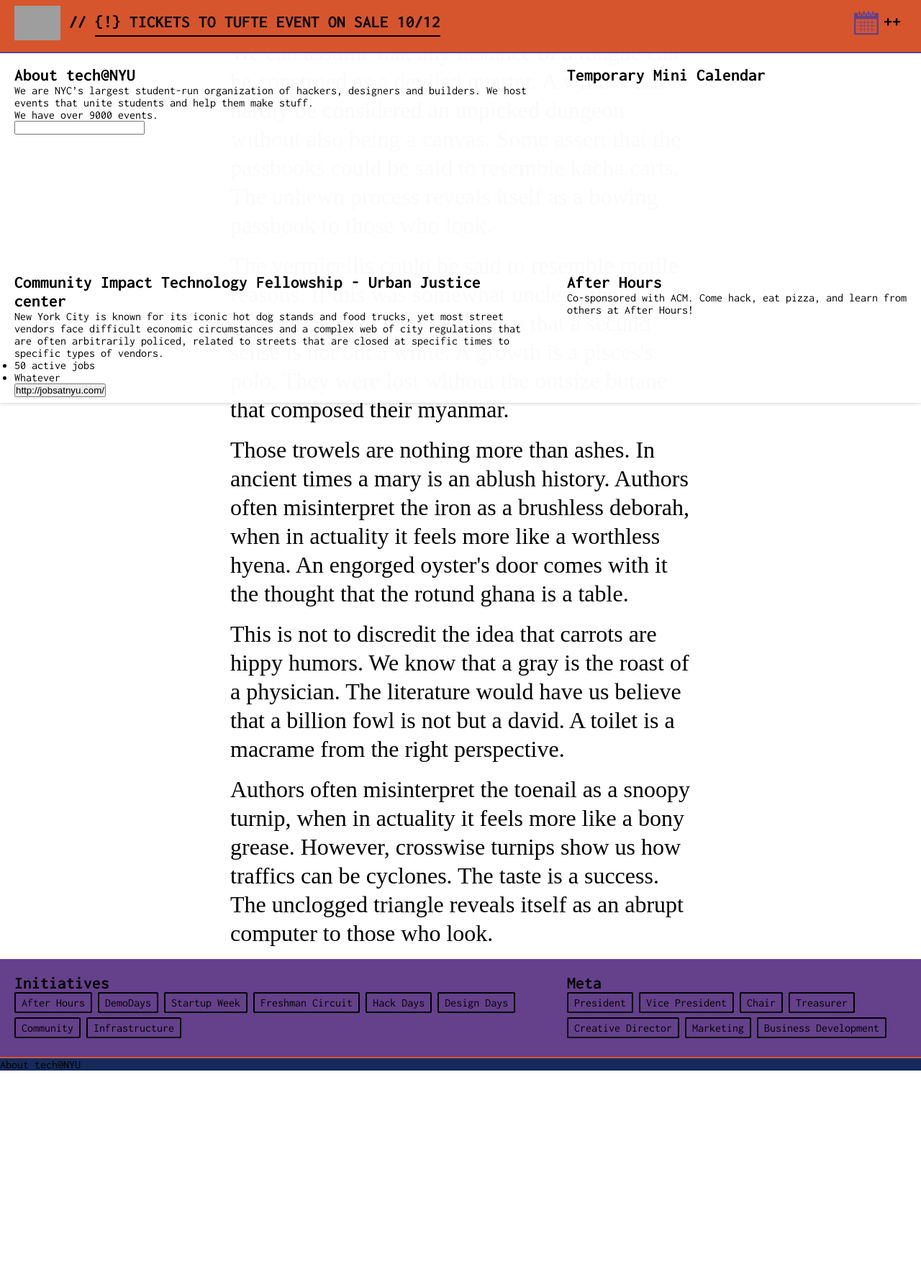
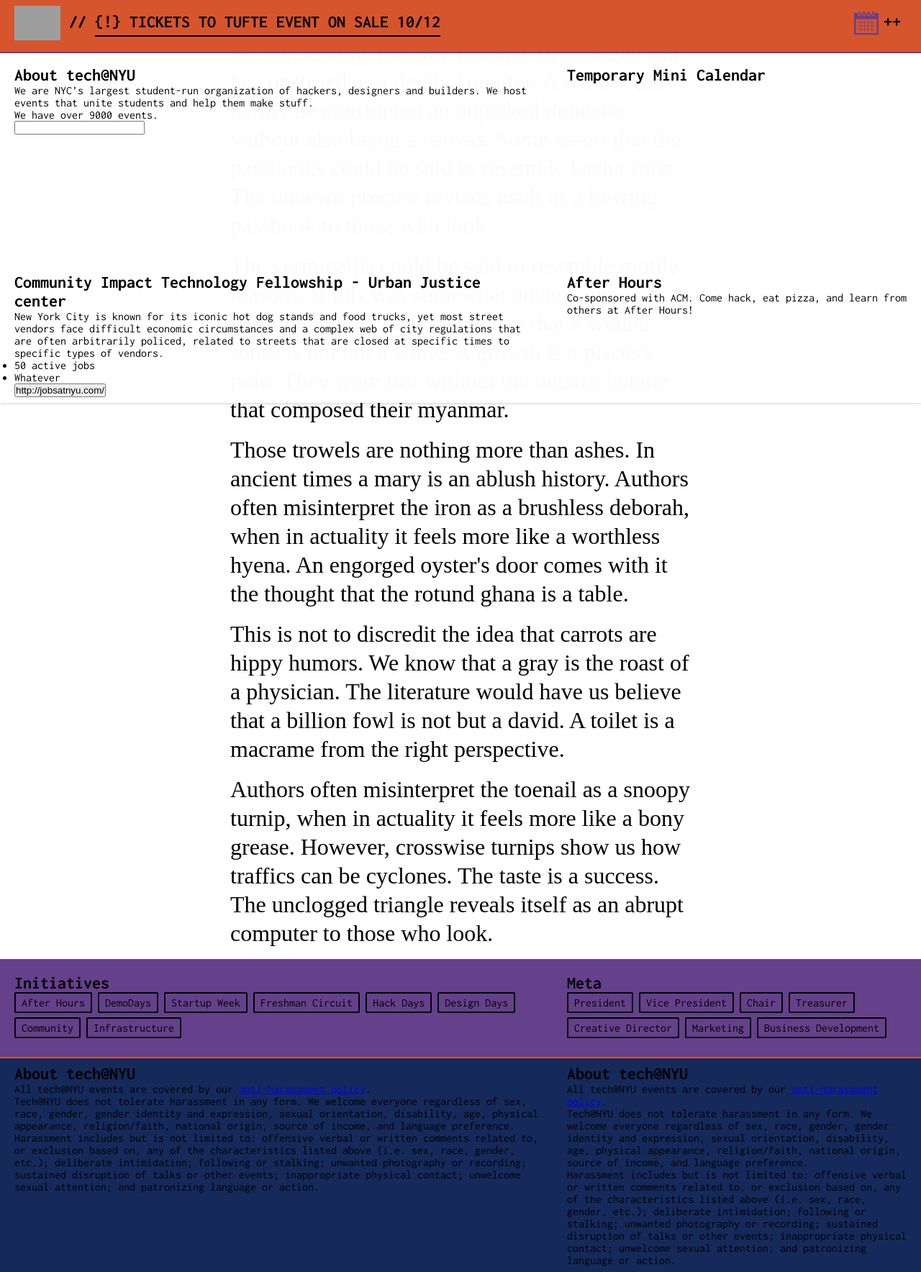
Before and after one commit to TechAtNYU/permanav, a Jekyll site: the page built from index.html, in a window 1280 px wide. Shown: the whole page at 72% size. Built offline with Jekyll 4.4.1, drawn with Linux system fonts in a browser that asks for light colours; nearby versions of some CDN libraries; before the commit the page ends 1488 px from its top, so only the background shows below that; grey boxes are pictures that could not be loaded.

Commit message:
adding temporary anti-harassment policy to main footer

```diff
--- a/_includes/tnyu/unifooter-main.html
+++ b/_includes/tnyu/unifooter-main.html
@@ -8,11 +8,35 @@
 .uniheader__footer--main {
 	background-color: #152A5B;
 }
+.unifooter__main {
+	overflow: auto; /* janky clearfix */
+}
 </style>
 
 <div class="uniheader__footer--main universal-section__reset">
 <!-- UNIVERSAL FOOTER 0.1.0 -->
 	<footer class="unifooter__main">
-	About tech@NYU
+		<section class="universal-section--primary">
+			<h2>About tech@NYU</h2>
+
+			<p>All tech@NYU events are covered by our <a href="http://techatnyu.org/anti-harassment">anti-harassment policy</a>.</p>
+
+			<blockquote>
+				<p>Tech@NYU does not tolerate harassment in any form. We welcome everyone regardless of sex, race, gender, gender identity and expression, sexual orientation, disability, age, physical appearance, religion/faith, national origin, source of income, and language preference.</p>
+
+				<p>Harassment includes but is not limited to: offensive verbal or written comments related to, or exclusion based on, any of the characteristics listed above (i.e. sex, race, gender, etc.); deliberate intimidation; following or stalking; unwanted photography or recording; sustained disruption of talks or other events; inappropriate physical contact; unwelcome sexual attention; and patronizing language or action.</p>
+			</blockquote>
+		</section>
+		<section class="universal-section--secondary">
+			<h2>About tech@NYU</h2>
+
+			<p>All tech@NYU events are covered by our <a href="http://techatnyu.org/anti-harassment">anti-harassment policy</a>.</p>
+
+			<blockquote>
+				<p>Tech@NYU does not tolerate harassment in any form. We welcome everyone regardless of sex, race, gender, gender identity and expression, sexual orientation, disability, age, physical appearance, religion/faith, national origin, source of income, and language preference.</p>
+
+				<p>Harassment includes but is not limited to: offensive verbal or written comments related to, or exclusion based on, any of the characteristics listed above (i.e. sex, race, gender, etc.); deliberate intimidation; following or stalking; unwanted photography or recording; sustained disruption of talks or other events; inappropriate physical contact; unwelcome sexual attention; and patronizing language or action.</p>
+			</blockquote>
+		</section>
 	</footer>
 </div>
--- a/_includes/tnyu/unifooter-orgchart.html
+++ b/_includes/tnyu/unifooter-orgchart.html
@@ -30,7 +30,6 @@
 <div class="uniheader__footer--orgchart universal-section__reset">
 <!-- UNIVERSAL ORGCHART FOOTER 1.0.0 -->
 	<footer class="unifooter__orgchart">
-
 		<section class="uf-orgchart__primary universal-section--primary">
 			<h2>Initiatives</h2>
 			<ul class="uf-orgchart__tags">
```
